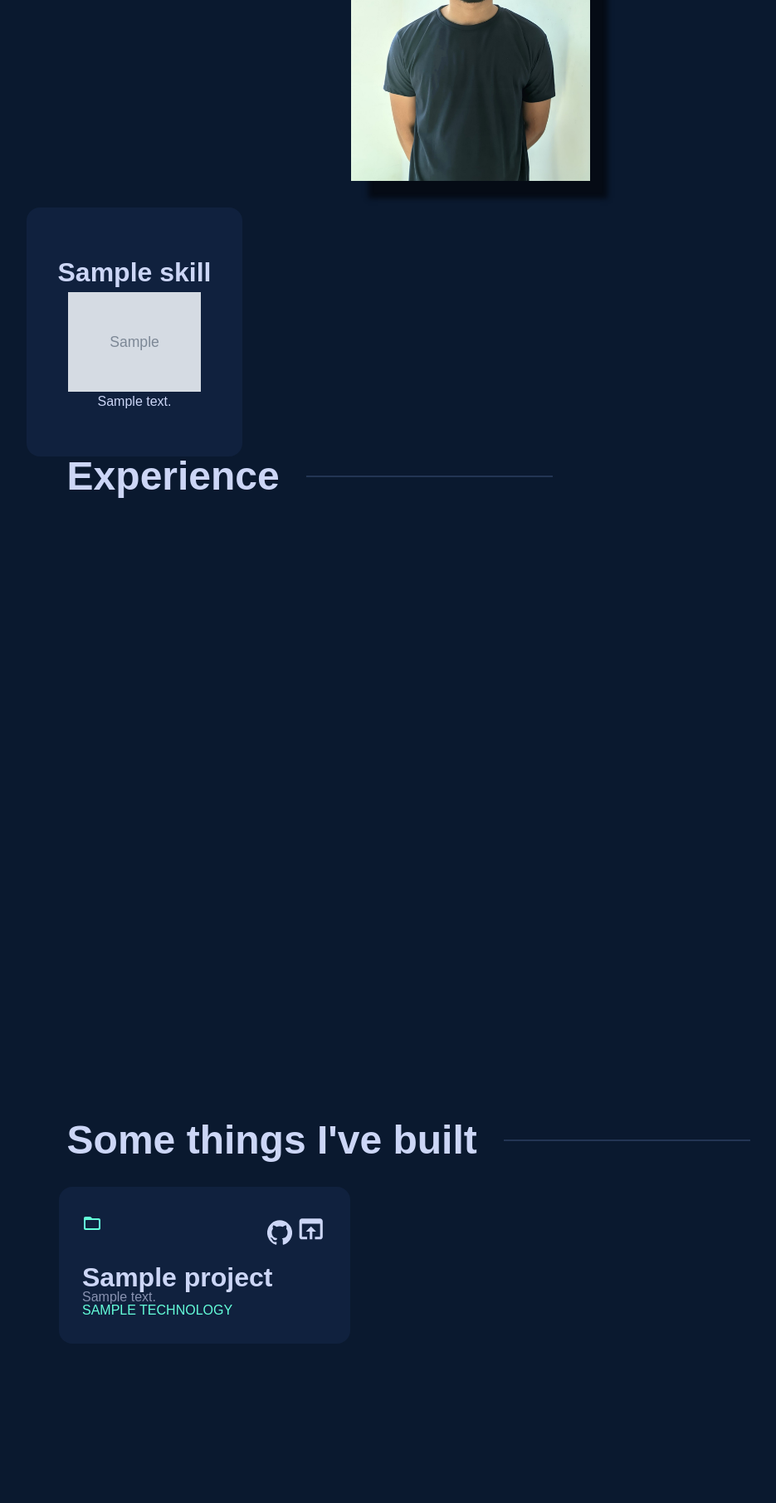
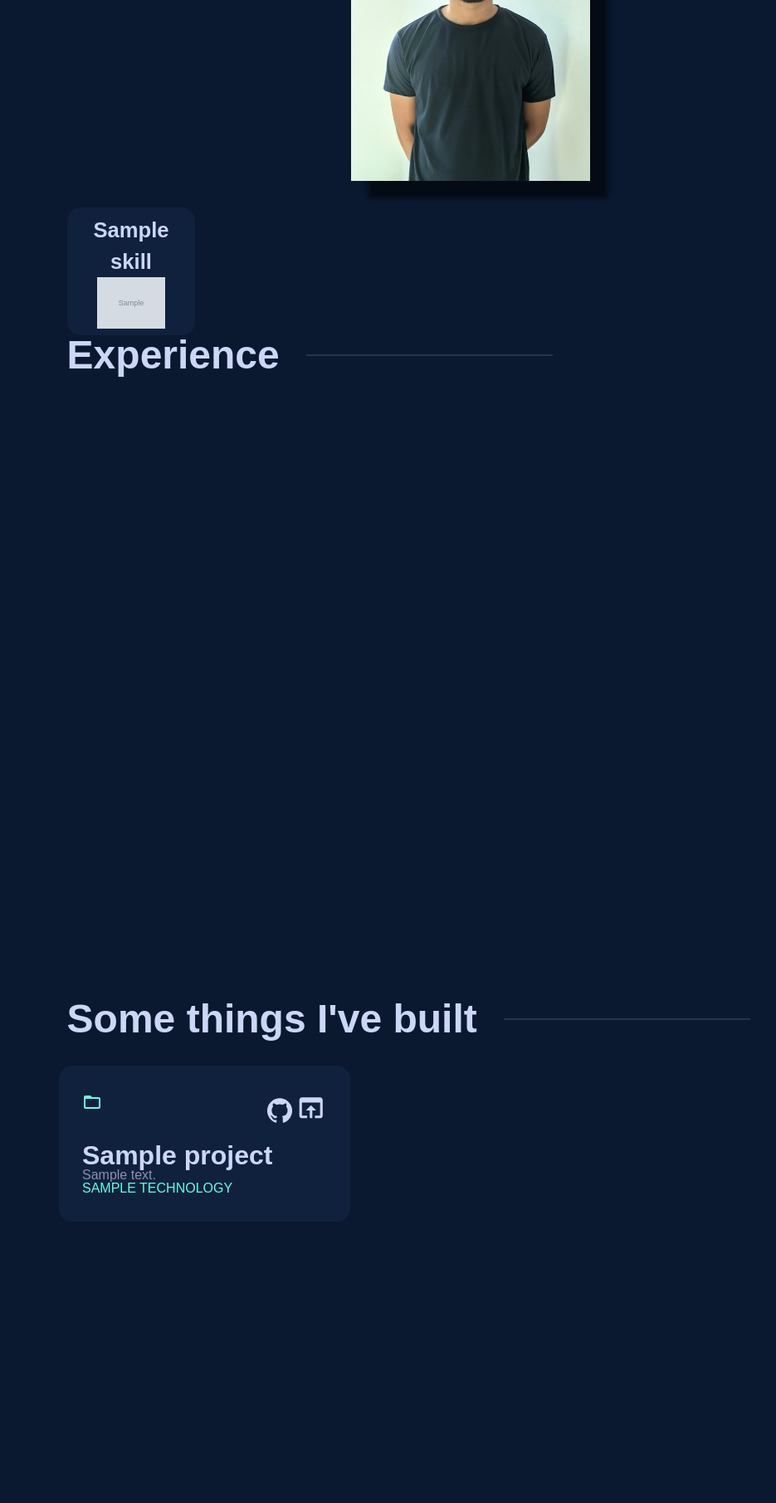
Before and after one commit to VizcainoRAW/portfolio, a Django app: page /portfolio/ in a window 1280 px wide. Shown: the part 1258-3069 px from the top of the page at 83% size, without its empty margins (9-944 px from the left). Run offline with Django 5.2, Linux system fonts and the light colour scheme; tables that the repository leaves empty hold one stand-in row (values such as "Sample post"); grey boxes marked "Sample" are stand-in pictures; data that the repository does not hold is empty; some web fonts are replaced.

Commit message:
Updated skills grid design

```diff
--- a/apps/core/static/core/css/portfolio.css
+++ b/apps/core/static/core/css/portfolio.css
@@ -251,7 +251,7 @@ button:hover {
     height: 100%;
     display: grid;
     grid-gap: 10px;
-    grid-template-columns: repeat(4,1fr);
+    grid-template-columns: repeat(6,1fr);
 }
 
 .skill-card{
@@ -259,27 +259,25 @@ button:hover {
     flex-direction: column;
     background-color: #10213e;
     border-radius: 16px;
-    width: 260px;
-    height: 300px;
+    width: 12vw;
+    height: 12vw;
     justify-content: center;
     align-items: center;
     border: 10px var(--color-StrongFont);
+    cursor: pointer;
 }
 
 .skill-tittle{
+    max-width: 90%;
+    text-align: center;
     color: var(--color-lightFont);
-    font-size: 2rem;
+    font-size: 2vw;
     font-weight: 700;
 }
 
 .skill-card img{
     max-width: 80%;
     max-height: 40%;
-}
-
-.skill-card p{
-    color: var(--color-lightFont);
-    content: "▹ "
 }
 
 .about-image{
--- a/apps/core/templates/core/about.html
+++ b/apps/core/templates/core/about.html
@@ -23,7 +23,6 @@
                 <li class="skill-card">
                     <h2 class="skill-tittle">{{ skill.name }}</h2>
                     <img src="{{ skill.technology.logo.url }}" alt="{{ skill.technology.name }}" class="skill-image">
-                    <p>{{ skill.description|safe }}</p>
                 </li>
                 {% endfor %}
                 </ul>
```
